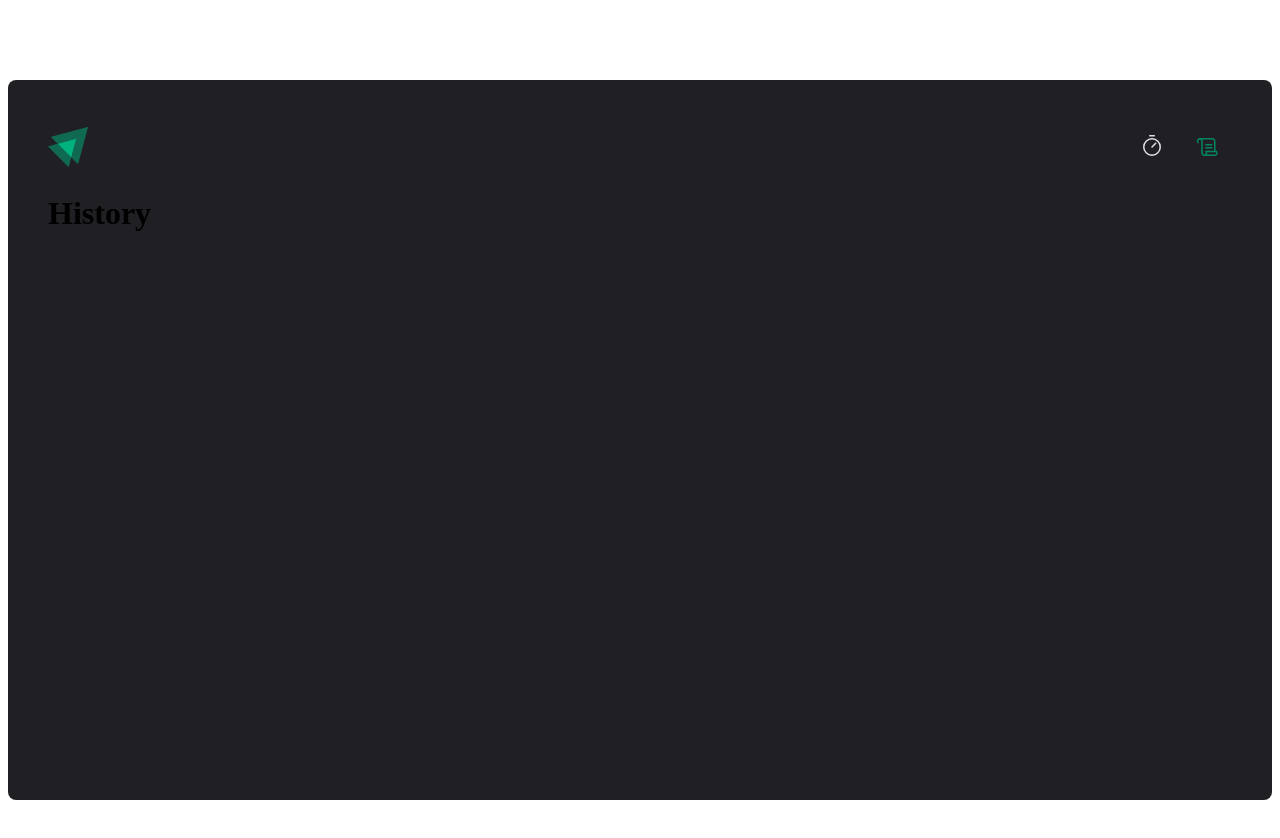
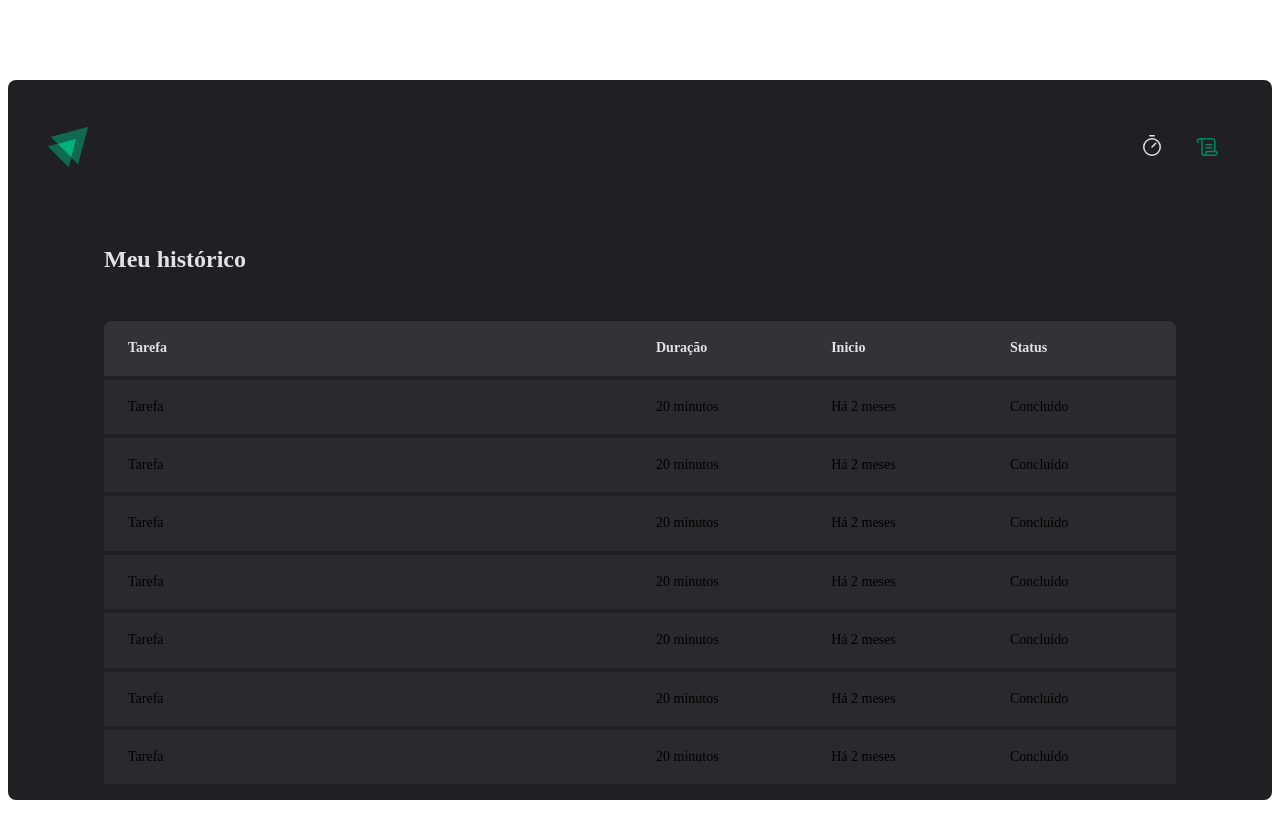
Before and after one commit to Wallauerr/ignite-timer, a React (Vite) app: page /history in a window 1280 px wide. Shown: the top 838 px of the page. Built offline with nearby package versions, Linux system fonts and the light colour scheme.

Commit message:
history route customization

```diff
--- a/src/Router.tsx
+++ b/src/Router.tsx
@@ -1,7 +1,7 @@
 import { Routes, Route } from 'react-router-dom'
 
 import { Home } from './pages/Home/index'
-import { History } from './pages/History'
+import { History } from './pages/History/index'
 import { DefaultLayout } from './layouts/DefaultLayout/index'
 
 export function Router() {
--- a/src/pages/History.tsx
+++ /dev/null
@@ -1,3 +0,0 @@
-export function History() {
-  return <h1>History</h1>
-}
--- /dev/null
+++ b/src/pages/History/index.tsx
@@ -0,0 +1,66 @@
+import { HistoryContainer, HistoryList } from './styles'
+
+export function History() {
+  return (
+    <HistoryContainer>
+      <h1>Meu histórico</h1>
+
+      <HistoryList>
+        <table>
+          <thead>
+            <tr>
+              <th>Tarefa</th>
+              <th>Duração</th>
+              <th>Inicio</th>
+              <th>Status</th>
+            </tr>
+          </thead>
+          <tbody>
+            <tr>
+              <td>Tarefa</td>
+              <td>20 minutos</td>
+              <td>Há 2 meses</td>
+              <td>Concluído</td>
+            </tr>
+            <tr>
+              <td>Tarefa</td>
+              <td>20 minutos</td>
+              <td>Há 2 meses</td>
+              <td>Concluído</td>
+            </tr>
+            <tr>
+              <td>Tarefa</td>
+              <td>20 minutos</td>
+              <td>Há 2 meses</td>
+              <td>Concluído</td>
+            </tr>
+            <tr>
+              <td>Tarefa</td>
+              <td>20 minutos</td>
+              <td>Há 2 meses</td>
+              <td>Concluído</td>
+            </tr>
+            <tr>
+              <td>Tarefa</td>
+              <td>20 minutos</td>
+              <td>Há 2 meses</td>
+              <td>Concluído</td>
+            </tr>
+            <tr>
+              <td>Tarefa</td>
+              <td>20 minutos</td>
+              <td>Há 2 meses</td>
+              <td>Concluído</td>
+            </tr>
+            <tr>
+              <td>Tarefa</td>
+              <td>20 minutos</td>
+              <td>Há 2 meses</td>
+              <td>Concluído</td>
+            </tr>
+          </tbody>
+        </table>
+      </HistoryList>
+    </HistoryContainer>
+  )
+}
--- /dev/null
+++ b/src/pages/History/styles.ts
@@ -0,0 +1,62 @@
+import styled from 'styled-components'
+
+export const HistoryContainer = styled.main`
+  flex: 1;
+  padding: 3.5rem;
+
+  display: flex;
+  flex-direction: column;
+
+  h1 {
+    font-size: 1.5rem;
+    color: ${(props) => props.theme['gray-100']};
+  }
+`
+
+export const HistoryList = styled.div`
+  flex: 1;
+  overflow: auto;
+  margin-top: 2rem;
+
+  table {
+    width: 100%;
+    border-collapse: collapse;
+    min-width: 600px;
+
+    th {
+      background-color: ${(props) => props.theme['gray-600']};
+      padding: 1rem;
+      text-align: left;
+      color: ${(props) => props.theme['gray-100']};
+      font-size: 0.875rem;
+      line-height: 1.6;
+
+      &:first-child {
+        border-top-left-radius: 8px;
+        padding-left: 1.5rem;
+      }
+
+      &:last-child {
+        border-top-right-radius: 8px;
+        padding-right: 1.5rem;
+      }
+    }
+
+    td {
+      background-color: ${(props) => props.theme['gray-700']};
+      border-top: 4px solid ${(props) => props.theme['gray-800']};
+      padding: 1rem;
+      font-size: 0.875rem;
+      line-height: 1.6;
+
+      &:first-child {
+        width: 50%;
+        padding-left: 1.5rem;
+      }
+
+      &:last-child {
+        padding-right: 1.5rem;
+      }
+    }
+  }
+`
```
